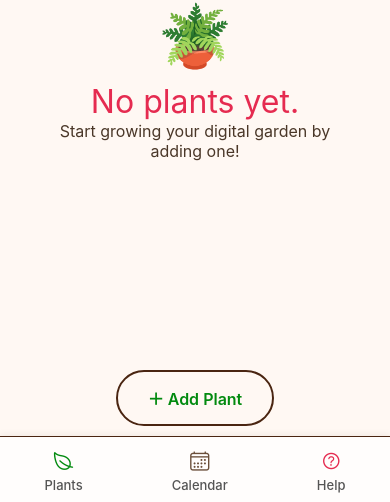
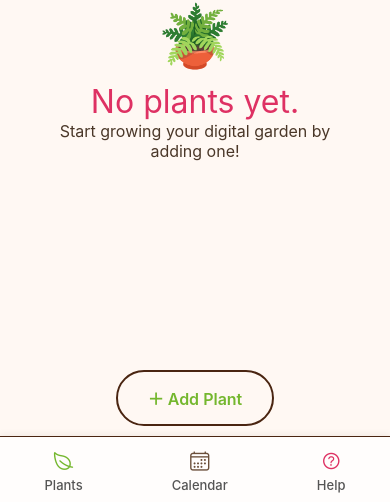
Before and after one commit to Hootanica/Hootanica, a React Native app: screen /Instructions in a window 390 px wide. Shown: the part 339-841 px from the top of the page. Built offline with nearby package versions, Linux system fonts and the light colour scheme.

Commit message:
I think we finalized what pink and green we want -~-

```diff
--- a/src/components/NavBar.js
+++ b/src/components/NavBar.js
@@ -7,7 +7,7 @@ export default function NavBar( { navigation }) {
   return (
     <View style={styles.navBar}>
       <TouchableOpacity style={styles.navItem} onPress={() => navigation.navigate('Home')}>
-        <Icon name="leaf-outline" size={22} color="#028a0f" />
+        <Icon name="leaf-outline" size={22} color="#74b72e" />
         <Text style={styles.label}>Plants</Text>
       </TouchableOpacity>
 
@@ -17,7 +17,7 @@ export default function NavBar( { navigation }) {
       </TouchableOpacity>
 
       <TouchableOpacity style={styles.navItem} onPress={() => navigation.navigate('Instructions')}>
-        <Icon name="help-circle-outline" size={22} color="#E52B50" />
+        <Icon name="help-circle-outline" size={22} color="#DE3163" />
         <Text style={styles.label}>Help</Text>
       </TouchableOpacity>
     </View>
--- a/src/screens/Calendar.js
+++ b/src/screens/Calendar.js
@@ -179,8 +179,8 @@ const renderCalendar = () => {
   return (
     <View style={styles.container}>
       <LinearGradient
-        //colors={["#e52b50", "#028a0f"]}
-        colors={["#d97a8d", "#6b9c4b"]} // #1a8e2d
+        colors={["#DE3163", "#74b72e"]}
+        //colors={["#d97a8d", "#6b9c4b"]} // #1a8e2d
         style={styles.headerGradient}
         start={{ x: 0, y: 0 }}
         end={{ x: 1, y: 0 }}
@@ -290,7 +290,7 @@ const renderCalendar = () => {
 const styles = StyleSheet.create({
   container: {
     flex: 1,
-    backgroundColor: "#fffdfc", // match common container
+    backgroundColor: '#FFF8F3', //"#fffdfc", // match common container
   },
   headerGradient: {
     position: "absolute",
--- a/src/screens/HomeScreen.js
+++ b/src/screens/HomeScreen.js
@@ -104,7 +104,7 @@ const styles = StyleSheet.create({
   },
   emptyText: {
     fontSize: 32,
-    color: '#e52b50', //'#d97a8d',
+    color: '#DE3163', //'#e52b50', //'#d97a8d',
   },
   emptySubText: {
     fontSize: 16,
@@ -126,7 +126,7 @@ const styles = StyleSheet.create({
     elevation: 2,
   },
   buttonText: {
-    color: '#028a0f', //'#fff',
+    color: '#74b72e', //'#028a0f', //'#fff',
     fontWeight: '600',
     fontSize: 16,
   },
--- a/src/screens/InstructionsScreen.js
+++ b/src/screens/InstructionsScreen.js
@@ -73,7 +73,7 @@ const styles = StyleSheet.create({
 
 const markdownStyles = {
   heading1: {
-    color: '#028a0f',
+    color: '#74b72e',
     fontSize: 28,
     fontWeight: 'bold',
     textAlign: 'center',
```
